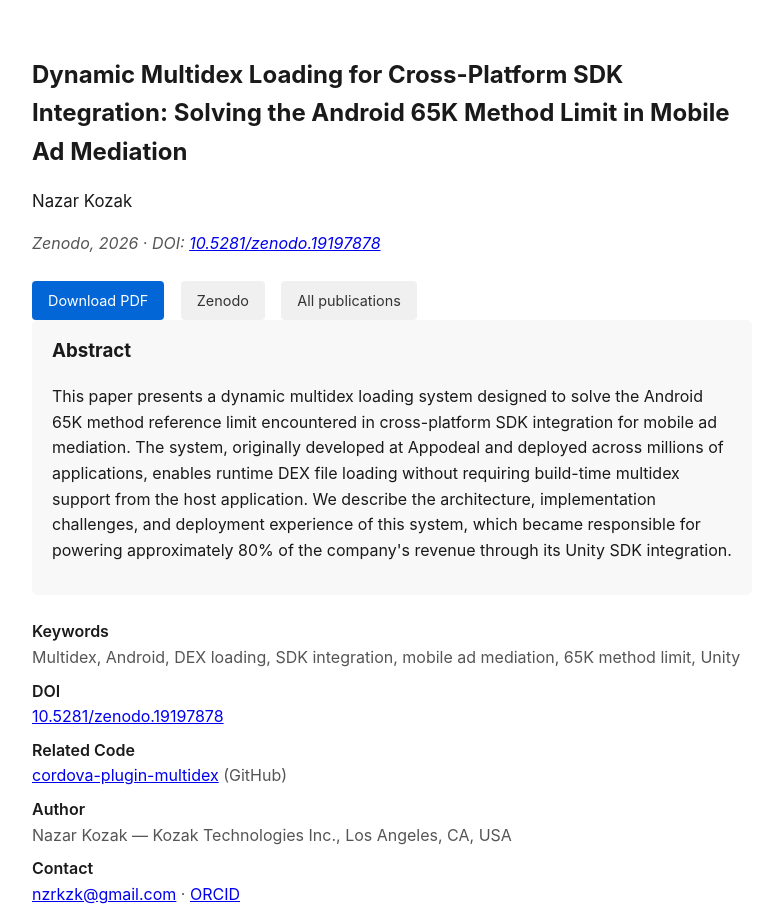
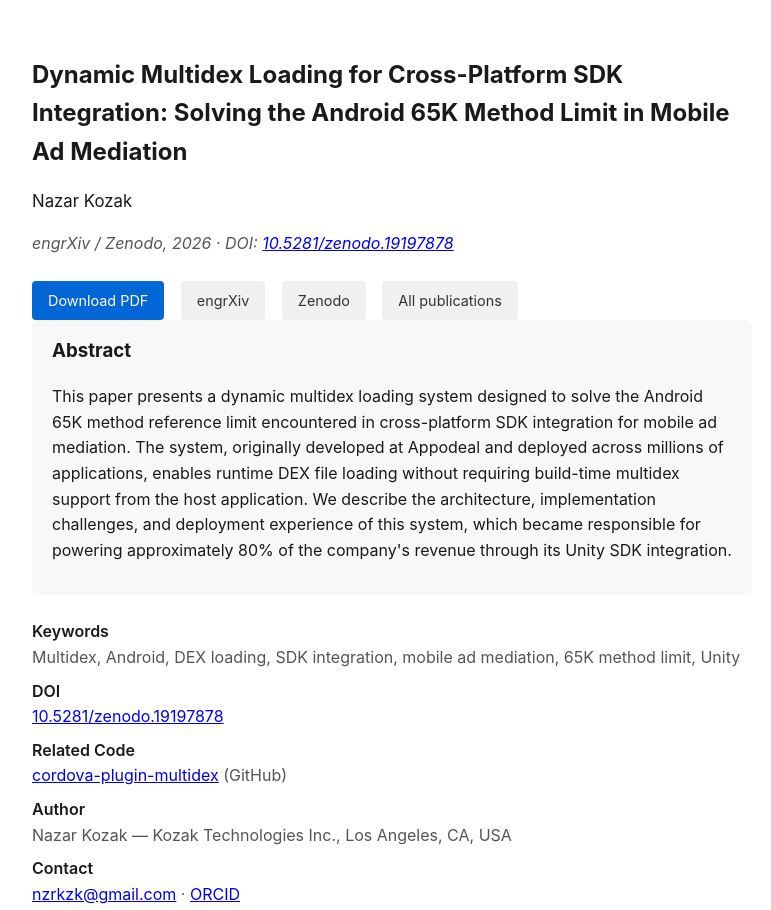
Before and after one commit to NazarKozak/NazarKozak.github.io, a plain HTML site: page multidex.html in a window 1280 px wide. Shown: the top 910 px of the page, without its empty margins (248-1019 px from the left). Drawn offline with Linux system fonts and the light colour scheme.

Commit message:
Add engrXiv link for multidex paper

```diff
--- a/multidex.html
+++ b/multidex.html
@@ -62,10 +62,11 @@
 <body>
     <h1>Dynamic Multidex Loading for Cross-Platform SDK Integration: Solving the Android 65K Method Limit in Mobile Ad Mediation</h1>
     <p class="authors">Nazar Kozak</p>
-    <p class="venue">Zenodo, 2026 &middot; DOI: <a href="https://doi.org/10.5281/zenodo.19197878">10.5281/zenodo.19197878</a></p>
+    <p class="venue">engrXiv / Zenodo, 2026 &middot; DOI: <a href="https://doi.org/10.5281/zenodo.19197878">10.5281/zenodo.19197878</a></p>
 
     <div class="links">
         <a href="multidex-paper.pdf">Download PDF</a>
+        <a href="https://engrxiv.org/preprint/view/6739" class="secondary">engrXiv</a>
         <a href="https://doi.org/10.5281/zenodo.19197878" class="secondary">Zenodo</a>
         <a href="index.html" class="secondary">All publications</a>
     </div>
```
Also changed, not shown: index.html (+1 -1 lines).
